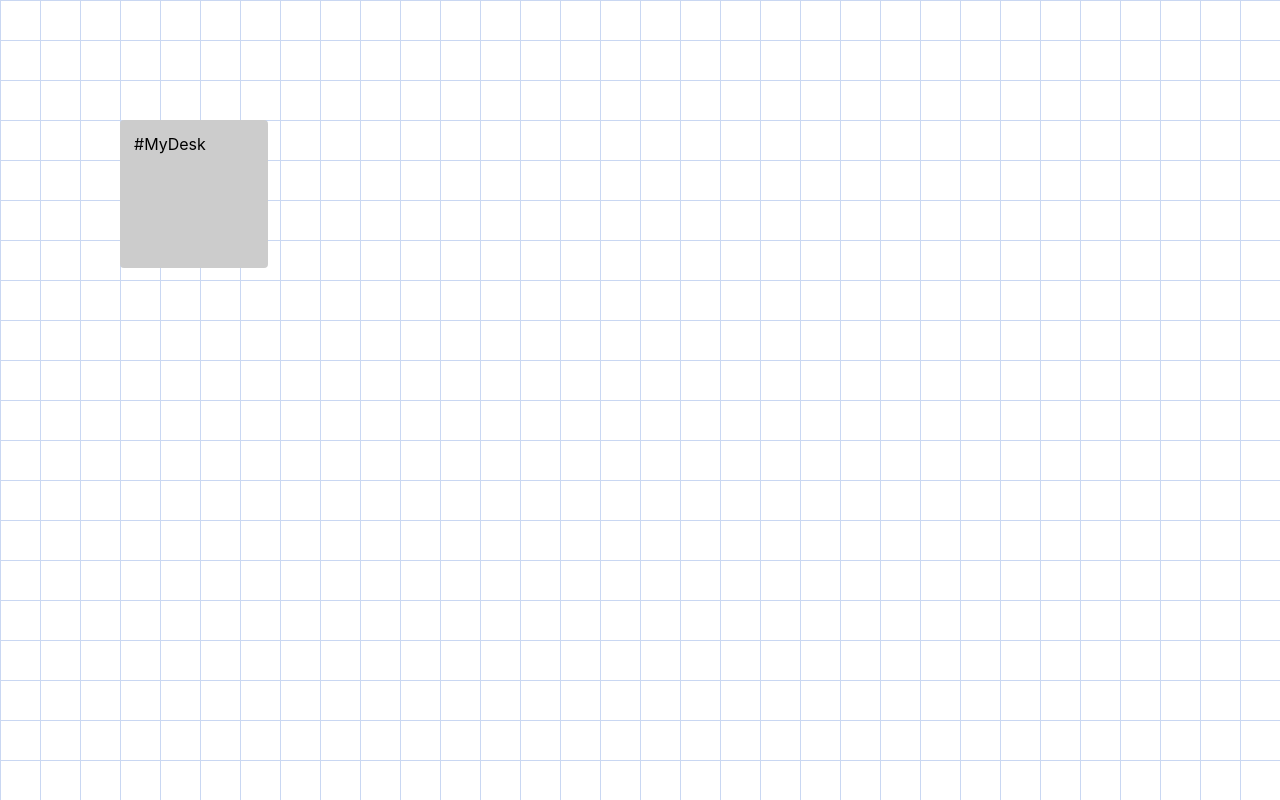
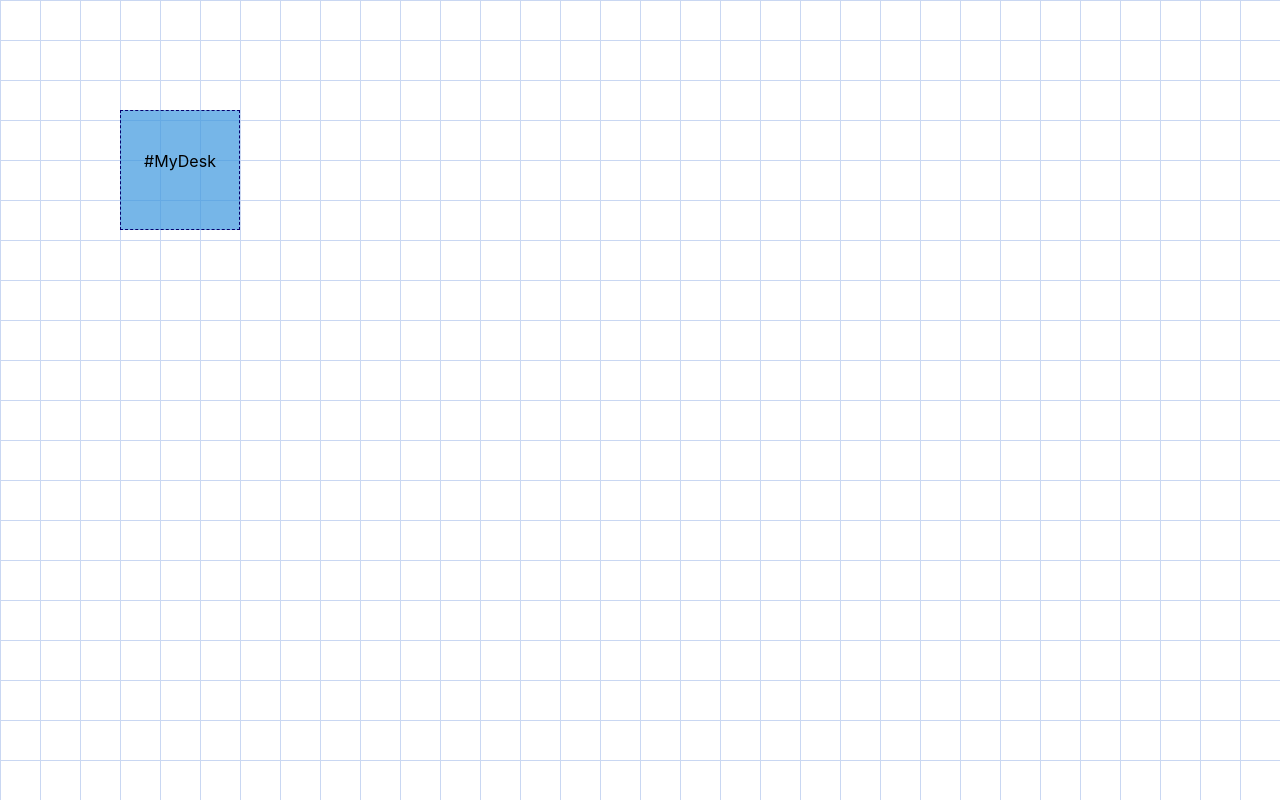
Before and after one commit to mactive/gantt-chart, a React (Create React App) app: page / in a window 1280 px wide. Built offline with nearby package versions, Linux system fonts and the light colour scheme.

Commit message:
modify css colior

```diff
--- a/src/App.css
+++ b/src/App.css
@@ -1,17 +1,7 @@
 .App {
-  text-align: center;
+
 }
 
-.App button{
-  width: 200px;
-  height: 10vh;
-}
-
-@media (prefers-reduced-motion: no-preference) {
-  .App-logo {
-    animation: App-logo-spin infinite 20s linear;
-  }
-}
 
 .App-header {
   background-color: #282c34;
@@ -28,18 +18,12 @@
   color: #61dafb;
 }
 
-@keyframes App-logo-spin {
-  from {
-    transform: rotate(0deg);
-  }
-  to {
-    transform: rotate(360deg);
-  }
-}
 
 .gridX50Y50{
   background-size: 40px 40px;
+  /* dot@center size 40 x 40 */
   /* background-image: radial-gradient(circle, #000000 1px, rgba(0, 0, 0, 0) 1px); */
+  /* cross line from left top*/
   background-image:
   linear-gradient(to right,#C9D7F2 1px, transparent 1px),
   linear-gradient(to bottom, #C9D7F2 1px, transparent 1px);
@@ -51,24 +35,27 @@
   z-index: 10;
 }
 
+
+
+.dropzone {
+  background-color: rgba(60, 152, 222, 0.7);
+  border: dashed 1px #05006d;
+  /* border-box reize 的时候可以不算高*/
+  box-sizing: border-box;
+  /* border-radius: 4px; */
+  margin: 0px;
+  padding: 40px 0px 0px 0px ;
+  text-align: center;
+}
+
+
 #outer-dropzone {
-  height: 140px;
+
 }
 
 #inner-dropzone {
-  height: 80px;
+
 }
-
-.dropzone {
-  background-color: #ccc;
-  border: dashed 4px transparent;
-  border-radius: 4px;
-  margin: 10px auto 30px;
-  padding: 10px;
-  width: 80%;
-  transition: background-color 0.3s;
-}
-
 .drop-active {
   border-color: #aaa;
 }
--- a/src/dragzoneHooks.ts
+++ b/src/dragzoneHooks.ts
@@ -50,27 +50,33 @@ export function useDropzoneInteractJS(
                 edges: {left: true, right: true, bottom: true, top: true},
                 preserveAspectRatio: false,
                 inertia: false,
-                // modifiers: [
-                //     interact.modifiers.snap({
-                //         targets: [
-                //             interact.snappers.grid({ x: 40, y: 40 })
-                //         ],
-                //         range: Infinity,
-                //         relativePoints: [ { x: 0, y: 0 } ]
-                //     }),
-                // ],
+                modifiers: [
+                    interact.modifiers.snap({
+                        targets: [
+                            interact.snappers.grid({ x: 40, y: 40 })
+                        ],
+                        range: Infinity,
+                        relativePoints: [ { x: 0, y: 0 } ]
+                    }),
+                ],
+            })
+            .on('', evnet => {
+
             })
             .on('dragmove', event => {
                 x += event.dx
                 y += event.dy
+                let draggableElement = event.target;
+
+                // draggableElement.style.transform = 'translate(' + x + 'px, ' + y + 'px)'
+
                 setPosition({
                     width,
                     height,
                     x,
                     y
                 })
-                let draggableElement = event.target;
-                draggableElement.textContent = `dragmove: x:${x} y:${y+10}`;
+                draggableElement.textContent = `dragmove: x:${x} y:${y}`;
 
             })
             .on('resizemove', event => {
@@ -85,7 +91,7 @@ export function useDropzoneInteractJS(
                     height
                 })
                 let draggableElement = event.target;
-                draggableElement.textContent = `dragmove: w:${width} h:${height}`;
+                draggableElement.textContent = `resizemove: w:${width} h:${height}`;
 
             })
 
@@ -100,7 +106,7 @@ export function useDropzoneInteractJS(
     return {
         ref: interactRef,
         style: {
-            transform: `translate3D(${_postion.x}px, ${_postion.y}px, 0)`,
+            transform: `translate(${_postion.x}px, ${_postion.y}px)`,
             width: _postion.width + 'px',
             height: _postion.height + 'px',
             position: 'absolute' as CSSProperties['position'],
```
Also changed, not shown: 1 other file (tests, documents, lock files or other folders).
